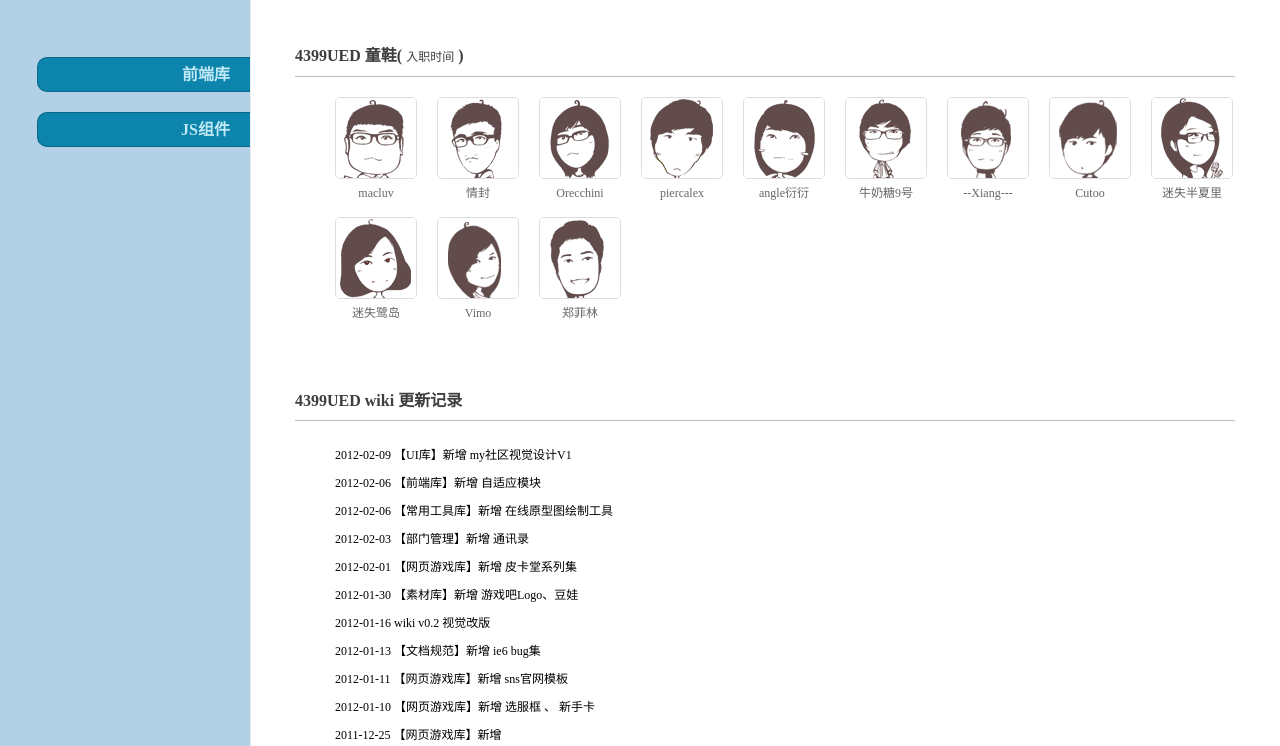
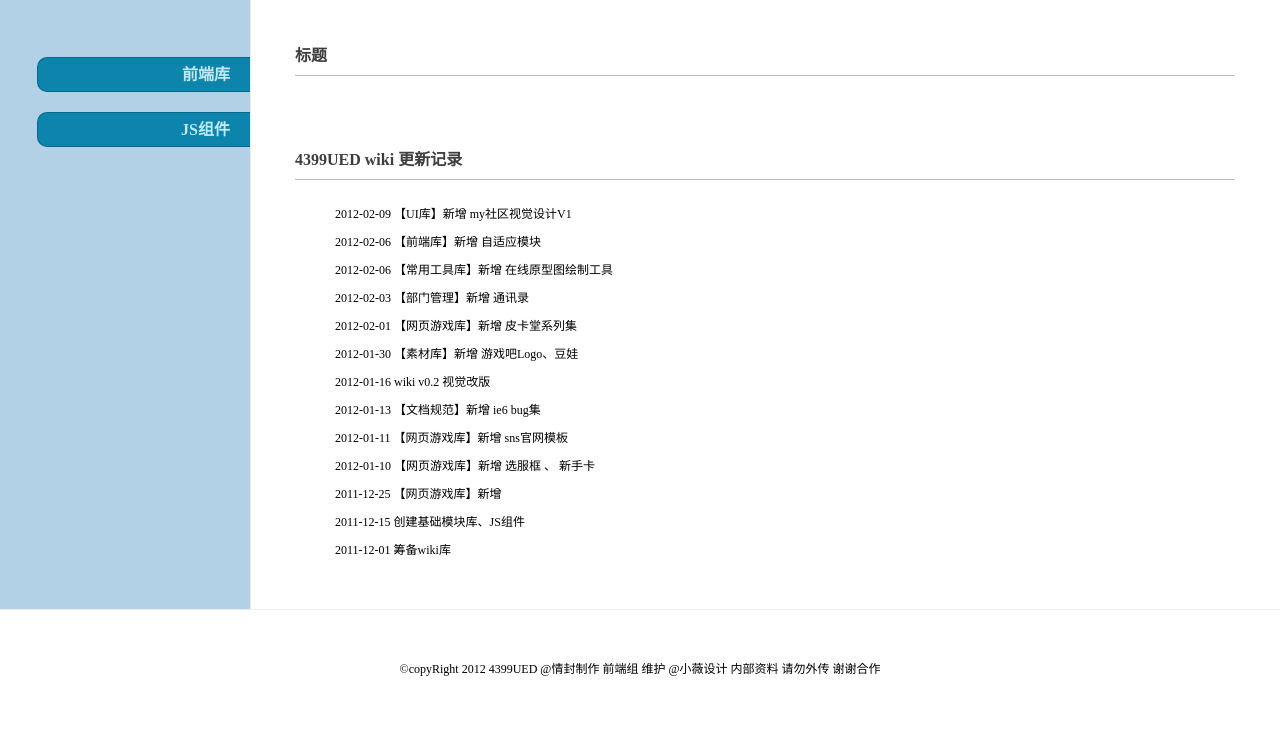
Before and after one commit to zhouwenbin/FEModule, a plain HTML site: page index.html in a window 1280 px wide. Shown: the part 54-800 px from the top of the page. Drawn offline with Linux system fonts and the light colour scheme.

Commit message:
update FEModule

```diff
--- a/index.html
+++ b/index.html
@@ -19,20 +19,9 @@
         <section class="wiki_content">
             <!--history-->
             <div class="history">
-                <h2>4399UED 童鞋( <span>入职时间</span> )</h2>
+                <h2>标题</h2>
                 <ul class="clearfix tx_avatar">
-                    <li><a href="http://www.weibo.com/43992010" target="_blank"><img src="static/images/avatar/zh.png" width="80" height="80">macluv</a></li>
-                    <li><a href="http://www.weibo.com/206234546" target="_blank"><img src="static/images/avatar/gb.png" width="80" height="80">情封</a></li>
-                    <li><a href="http://www.weibo.com/n/Orecchini" target="_blank"><img src="static/images/avatar/dp.png" width="80" height="80">Orecchini</a></li>
-                    <li><a href="http://www.weibo.com/u/2194791774" target="_blank"><img src="static/images/avatar/lj.png" width="80" height="80">piercalex</a></li>
-                    <li><a href="http://www.weibo.com/xyyxyyzz" target="_blank"><img src="static/images/avatar/xyy.png" width="80" height="80">angle衍衍</a></li>
-                    <li><a href="http://www.weibo.com/chuangdan123" target="_blank"><img src="static/images/avatar/zy.png" width="80" height="80">牛奶糖9号</a></li>
-                    <li><a href="http://weibo.com/2178987865" target="_blank"><img src="static/images/avatar/dx.png" width="80" height="80">--Xiang---</a></li>
-                    <li><a href="http://www.weibo.com/cutoo" target="_blank"><img src="static/images/avatar/yj.png" width="80" height="80">Cutoo</a></li>
-                    <li><a href="http://www.weibo.com/2084392291" target="_blank"><img src="static/images/avatar/yy.png" width="80" height="80">迷失半夏里</a></li>
-                    <li><a href="http://www.weibo.com/n/%E8%BF%B7%E5%A4%B1%E9%B9%AD%E5%B2%9B" target="_blank"><img src="static/images/avatar/yf.png" width="80" height="80">迷失鹭岛</a></li>
-                    <li><a href="http://www.weibo.com/n/Vimo%E5%B0%8F%E7%9B%86%E5%8F%8B" target="_blank"><img src="static/images/avatar/cw.png" width="80" height="80">Vimo</a></li>
-                    <li><a href="#"><img src="static/images/avatar/fl.png" width="80" height="80">郑菲林</a></li>
+
                  </ul>
                 <h2 class="mt50">4399UED wiki 更新记录</h2>
                 <ul>
```
